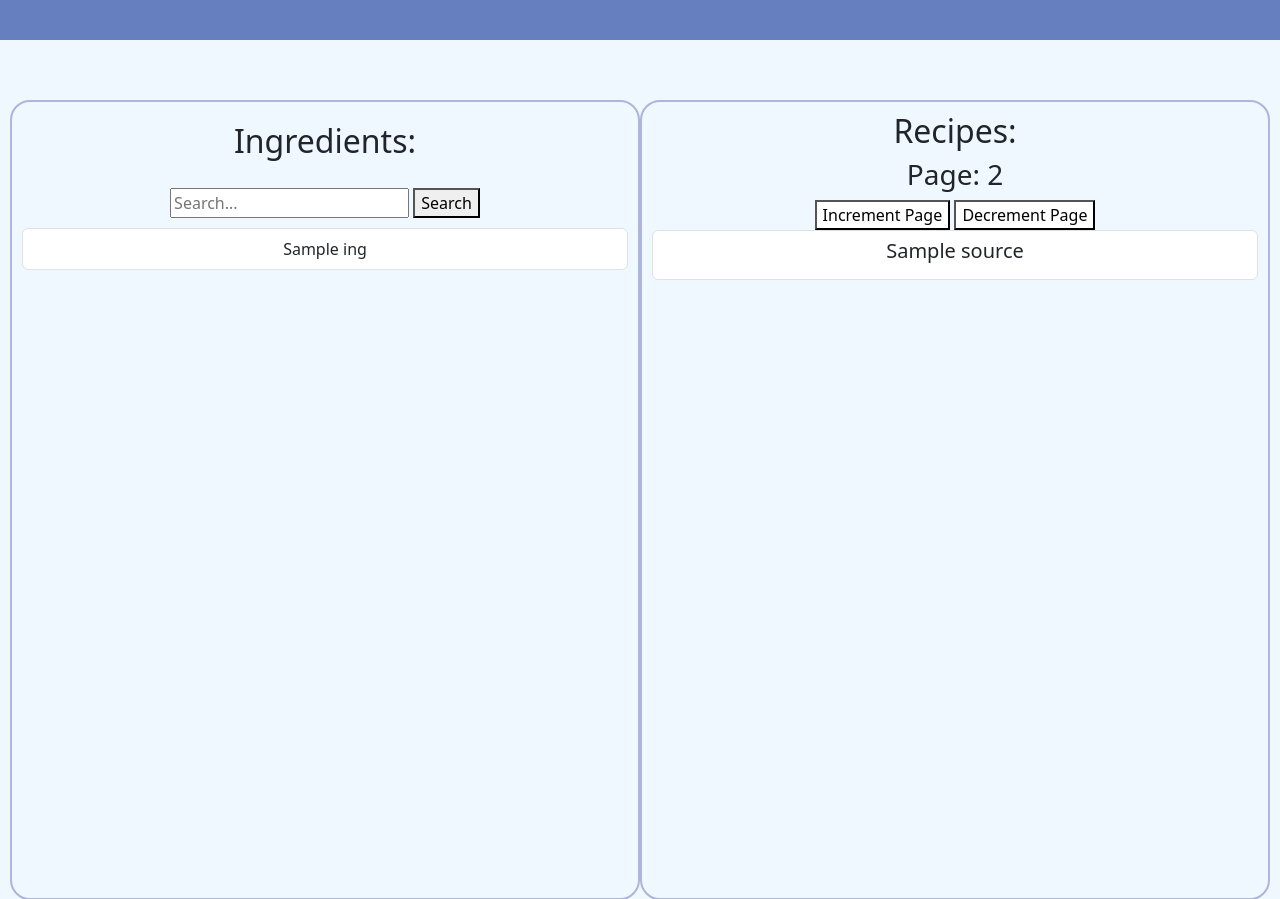
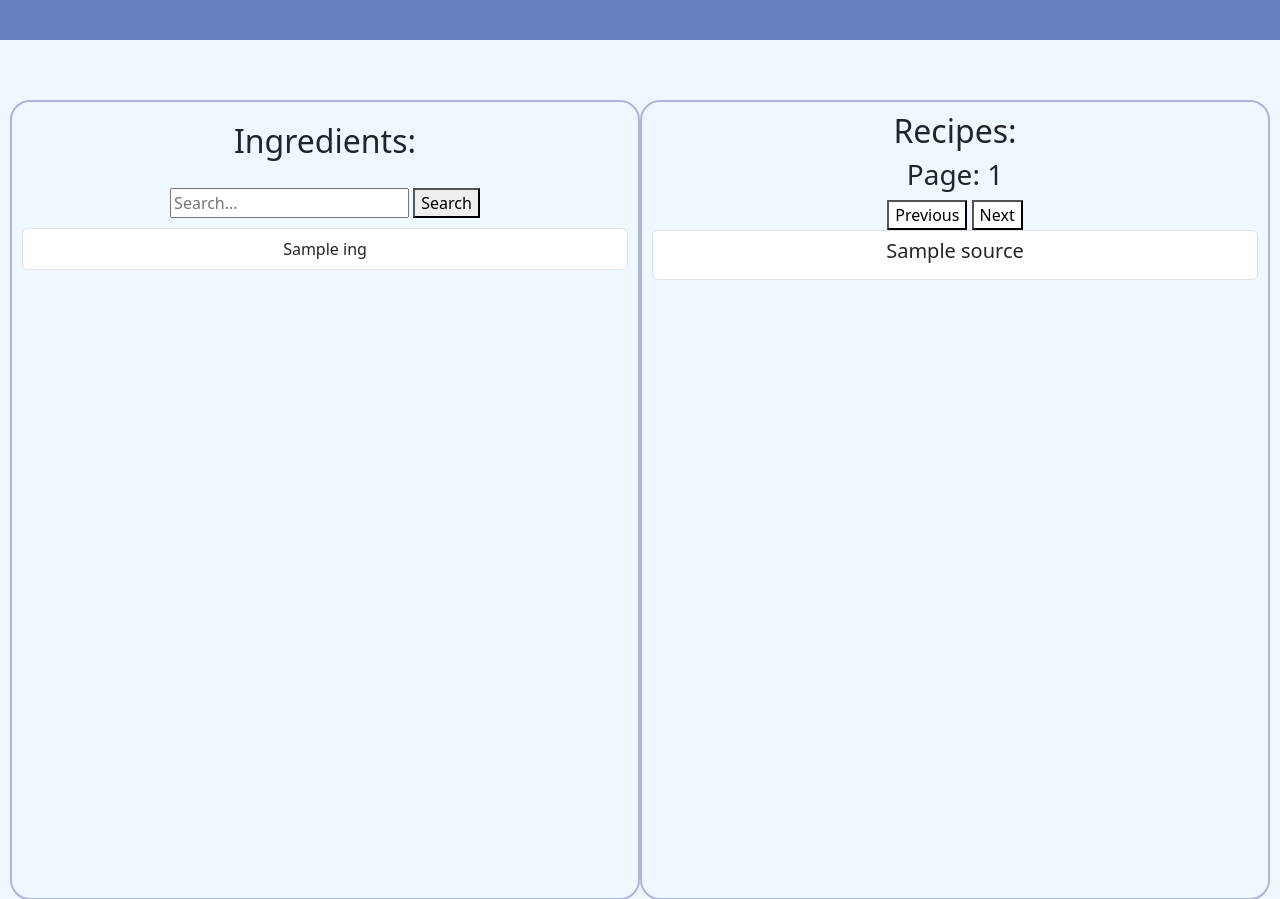
Before and after one commit to ArnaudCabello/CSE5914Leftovers, a Flask app: template app/templates/results.html in a window 1280 px wide. Shown: the top 899 px of the page. Run offline with Flask 3, Linux system fonts and the light colour scheme; the template is opened without the code that fills it: most values are stand-ins (such as "Sample title", 1, 10 or a date in 2020).

Commit message:
made pagination buttons functional

```diff
--- a/app/static/script/results.js
+++ /dev/null
@@ -1,10 +0,0 @@
-//console.log("HEYYY");
-//console.log(data);
-//alert(data["hits"]["hits"]);
-function incPage(page){
-   return page + 1
-}
-
-function decPage(page){
-    return page - 1
- }
--- a/app/templates/results.html
+++ b/app/templates/results.html
@@ -14,10 +14,7 @@
       rel="stylesheet"
       href="{{url_for('static',filename='css/main.css')}}"
     />
-    <script
-      type="text/javascript"
-      src="{{url_for('static',filename='script/script.js')}}"
-    ></script>
+
     <script>
       //var data = res;
     </script>
@@ -71,20 +68,18 @@
       <!-- flex container for right side of page -->
       <div class="vert-container" id="right-content">
         <h2>Recipes:</h2>
-        <h3> Page: {{page + 1}}</h3>
+        <h3>Page: <span id="page-number">{{page}}</span></h3>
         <div>
-            <button class="button" onclick="page = incPage()">Increment Page</button>
-            <button class="button" onclick="page = decPage()">Decrement Page</button>
+          <button class="button" id="dec-page">Previous</button>
+          <button class="button" id="inc-page">Next</button>
         </div>
 
         <ul class="list-group">
-
           {% for result in data %}
           <a href="#" class="list-group-item-action list-group-item">
             <h5>{{ result["_source"]["name"] }}</h5>
             {% endfor %}
           </a>
-
         </ul>
       </div>
     </div>
@@ -98,5 +93,36 @@
       integrity="sha384-0pUGZvbkm6XF6gxjEnlmuGrJXVbNuzT9qBBavbLwCsOGabYfZo0T0to5eqruptLy"
       crossorigin="anonymous"
     ></script>
+    <script
+      type="text/javascript"
+      src="{{url_for('static',filename='script/script.js')}}"
+    ></script>
+    <script>
+      document.addEventListener("DOMContentLoaded", function () {
+        document
+          .getElementById("inc-page")
+          .addEventListener("click", function (e) {
+            e.preventDefault();
+            var currentPage = parseInt("{{ page }}") || 0;
+            if (currentPage > 0) {
+              var newPage = currentPage + 1;
+              var ingr = '{{ingredients | join("_") }}';
+              window.location.href =
+                "/results?q=" + encodeURI(ingr) + "&page=" + newPage;
+            }
+          });
+
+        document
+          .getElementById("dec-page")
+          .addEventListener("click", function (e) {
+            e.preventDefault();
+            var currentPage = parseInt("{{ page }}") || 0;
+            var newPage = currentPage - 1;
+            var ingredients = '{{ ingredients | join("_") }}';
+            window.location.href =
+              "/results?q=" + encodeURI(ingredients) + "&page=" + newPage;
+          });
+      });
+    </script>
   </body>
 </html>
```
Also changed, not shown: app/views.py (+6 -3 lines).
